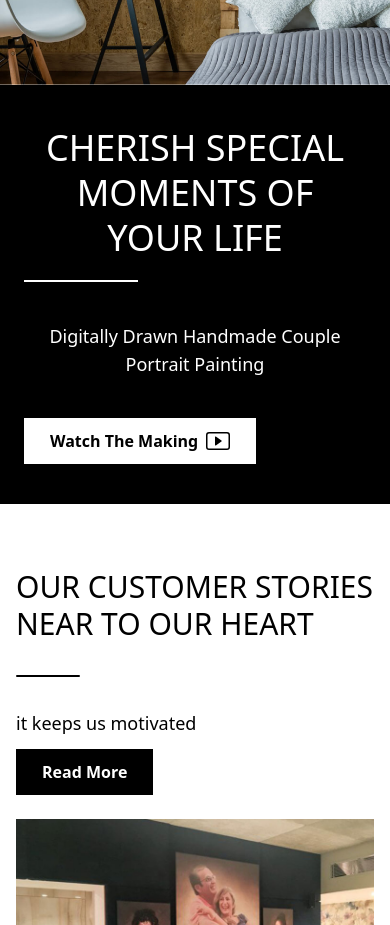
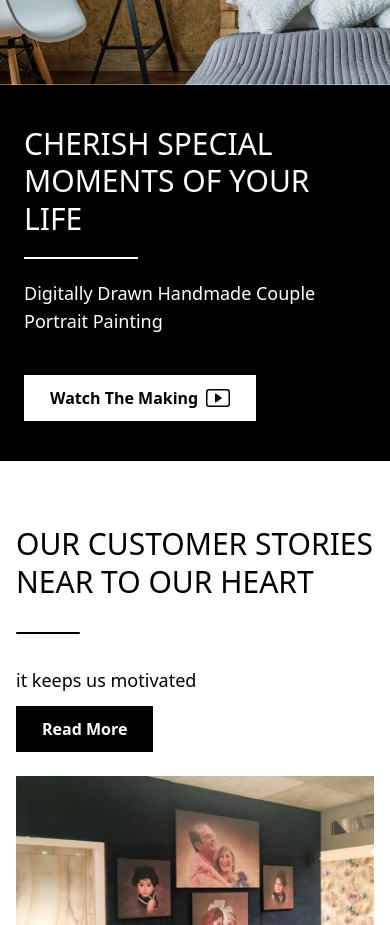
Before and after one commit to Aditya4936/oilpainting, a React (Create React App) app: page / in a window 390 px wide. Shown: the part 3160-4085 px from the top of the page. Built offline with nearby package versions, Linux system fonts and the light colour scheme.

Commit message:
Update Section2 styles for improved text alignment and spacing

```diff
--- a/src/component/Section2.jsx
+++ b/src/component/Section2.jsx
@@ -18,7 +18,7 @@ const Section2 = () => {
         {/* Text Section */}
         <div className="w-full md:w-1/2 bg-black  text-white flex flex-col justify-center items-start px-6 md:px-[8%] py-10 md:py-10">
           {/* Title */}
-          <p className="block md:hidden font-extralight text-4xl leading-tight uppercase text-center mb-5">
+          <p className="block md:hidden font-extralight text-3xl leading-tight uppercase text-left mb-5">
             Cherish special moments of your life
           </p>
           <p className="hidden md:block text-[55px] lg:text-[60px] lg:leading-[60px] font-extralight leading-tight uppercase text-left mb-10">
@@ -26,10 +26,10 @@ const Section2 = () => {
           </p>
 
           {/* Divider */}
-          <div className="h-[2px] w-1/3 md:w-[100px] bg-white mb-10"></div>
+          <div className="h-[2px] w-1/3 md:w-[100px] bg-white mb-5"></div>
 
           {/* Subtitle */}
-          <p className="font-light text-lg md:text-2xl mb-10 w-full md:w-[320px] text-center md:text-left">
+          <p className="font-light text-lg md:text-2xl mb-10 w-full md:w-[320px] text-left">
             Digitally Drawn Handmade Couple Portrait Painting
           </p>
 
```
